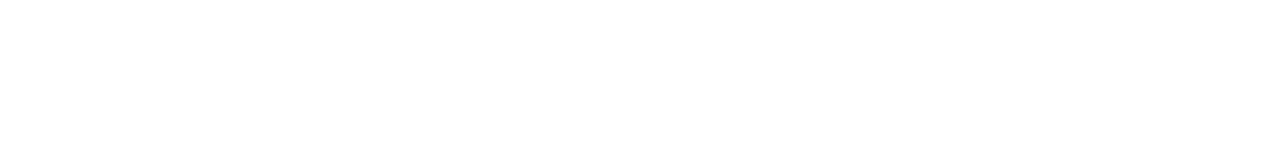
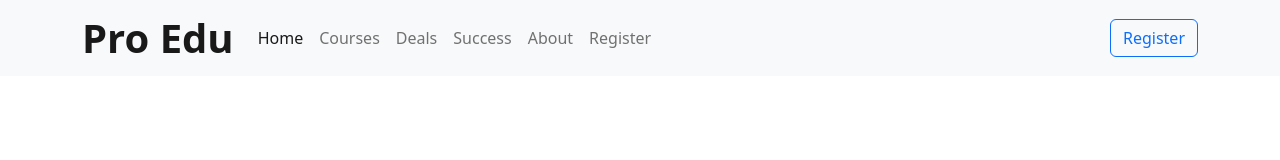
Before and after one commit to Avijit-Sarkar-Avi/Assignment_three, a plain HTML site: page index.html in a window 1280 px wide. Drawn offline with nearby package versions, Linux system fonts and the light colour scheme.

Commit message:
add navigation

```diff
--- a/index.html
+++ b/index.html
@@ -12,7 +12,31 @@
 </head>
 
 <body>
-
+    <nav class="navbar navbar-expand-lg bg-light">
+        <div class="container">
+            <div>
+                <a class="navbar-brand fw-bolder fs-1" href="#">Pro Edu</a>
+                <button class="navbar-toggler" type="button" data-bs-toggle="collapse"
+                    data-bs-target="#navbarNavAltMarkup" aria-controls="navbarNavAltMarkup" aria-expanded="false"
+                    aria-label="Toggle navigation">
+                    <span class="navbar-toggler-icon"></span>
+                </button>
+            </div>
+            <div class="collapse navbar-collapse" id="navbarNavAltMarkup">
+                <div class="navbar-nav">
+                    <a class="nav-link active" aria-current="page" href="#">Home</a>
+                    <a class="nav-link" href="#">Courses</a>
+                    <a class="nav-link" href="#">Deals</a>
+                    <a class="nav-link" href="#">Success</a>
+                    <a class="nav-link" href="#">About</a>
+                    <a class="nav-link" href="#">Register</a>
+                </div>
+            </div>
+            <div>
+                <button class="btn text-primary border border-primary rounded">Register</button>
+            </div>
+        </div>
+    </nav>
 </body>
 
 </html>
```
